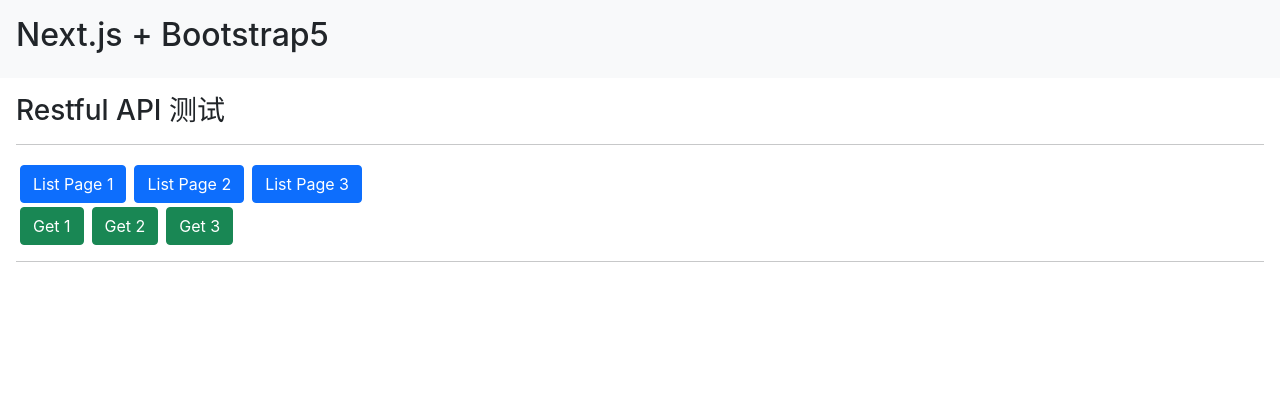
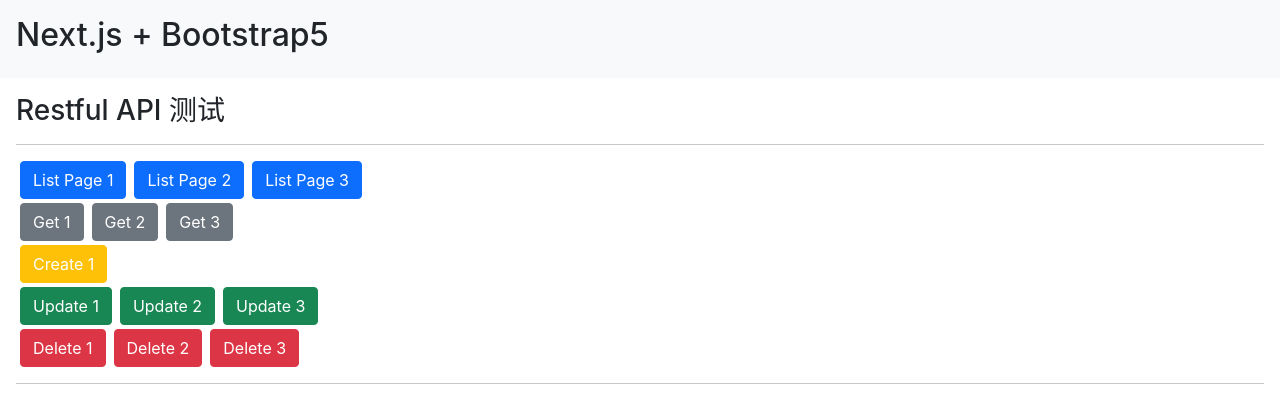
Before and after one commit to komavideo/nextbs5, a Next.js app: page / in a window 1280 px wide. Shown: the top 406 px of the page. Built offline with nearby package versions, Linux system fonts and the light colour scheme.

Commit message:
完成 Restful API 框架编码

```diff
--- a/components/News.js
+++ b/components/News.js
@@ -1,5 +1,9 @@
 import { React, useState } from "react";
 import { Button } from 'react-bootstrap'
+
+const headers = {
+    'Content-Type': 'application/json',
+}
 
 const News = () => {
     const [message, setMessage] = useState('')
@@ -7,9 +11,7 @@
     const btn_listNews_click = async (pageNumber) => {
         const res = await fetch('/api/news?p=' + pageNumber, {
             method: 'GET',
-            headers: {
-                'Content-Type': 'application/json',
-            },
+            headers,
         })
         const data = await res.json();
         setMessage(JSON.stringify(data, {}, 4))
@@ -18,27 +20,73 @@
     const btn_getNews_click = async (id) => {
         const res = await fetch('/api/news/' + id, {
             method: 'GET',
-            headers: {
-                'Content-Type': 'application/json',
-            },
+            headers,
         })
         const data = await res.json();
         setMessage(JSON.stringify(data, {}, 4))
     }
+
+    const btn_createNews_click = async () => {
+        const res = await fetch('/api/news', {
+            method: 'POST',
+            headers,
+            body: JSON.stringify({
+                title: '一条最新新闻'
+            })
+        })
+        const data = await res.json();
+        setMessage(JSON.stringify(data, {}, 4))
+    }
+
+    const btn_updateNews_click = async (id) => {
+        const res = await fetch('/api/news/' + id, {
+            method: 'PUT',
+            headers,
+            body: JSON.stringify({
+                title: `最新新闻${id} (更新后)`
+            })
+        })
+        const data = await res.json();
+        setMessage(JSON.stringify(data, {}, 4))
+    }
+
+    const btn_deleteNews_click = async (id) => {
+        const res = await fetch('/api/news/' + id, {
+            method: 'DELETE',
+            headers,
+        })
+        const data = await res.json();
+        setMessage(JSON.stringify(data, {}, 4))
+    }
+
     return (
         <div>
             <h3>Restful API 测试</h3>
             <hr />
-            <div>
-                <Button variant='primary' onClick={() => btn_listNews_click(1)} className="m-1">List Page 1</Button>
-                <Button variant='primary' onClick={() => btn_listNews_click(2)} className="m-1">List Page 2</Button>
-                <Button variant='primary' onClick={() => btn_listNews_click(3)} className="m-1">List Page 3</Button>
+            <div className="my-1">
+                <Button variant='primary' onClick={() => btn_listNews_click(1)} className="mx-1">List Page 1</Button>
+                <Button variant='primary' onClick={() => btn_listNews_click(2)} className="mx-1">List Page 2</Button>
+                <Button variant='primary' onClick={() => btn_listNews_click(3)} className="mx-1">List Page 3</Button>
             </div>
-            <div>
-                <Button variant='success' onClick={() => btn_getNews_click(1)} className="mx-1">Get 1</Button>
-                <Button variant='success' onClick={() => btn_getNews_click(2)} className="mx-1">Get 2</Button>
-                <Button variant='success' onClick={() => btn_getNews_click(3)} className="mx-1">Get 3</Button>
+            <div className="my-1">
+                <Button variant='secondary' onClick={() => btn_getNews_click(1)} className="mx-1">Get 1</Button>
+                <Button variant='secondary' onClick={() => btn_getNews_click(2)} className="mx-1">Get 2</Button>
+                <Button variant='secondary' onClick={() => btn_getNews_click(3)} className="mx-1">Get 3</Button>
             </div>
+            <div className="my-1">
+                <Button variant='warning' onClick={() => btn_createNews_click()} className="mx-1 text-white">Create 1</Button>
+            </div>
+            <div className="my-1">
+                <Button variant='success' onClick={() => btn_updateNews_click(1)} className="mx-1">Update 1</Button>
+                <Button variant='success' onClick={() => btn_updateNews_click(2)} className="mx-1">Update 2</Button>
+                <Button variant='success' onClick={() => btn_updateNews_click(3)} className="mx-1">Update 3</Button>
+            </div>
+            <div className="my-1">
+                <Button variant='danger' onClick={() => btn_deleteNews_click(1)} className="mx-1">Delete 1</Button>
+                <Button variant='danger' onClick={() => btn_deleteNews_click(2)} className="mx-1">Delete 2</Button>
+                <Button variant='danger' onClick={() => btn_deleteNews_click(3)} className="mx-1">Delete 3</Button>
+            </div>
+
             <hr />
             <pre>
                 {message}
--- a/controllers/newsController.js
+++ b/controllers/newsController.js
@@ -3,6 +3,7 @@
         result: 'List Page ' + req.query.p,
         method: req.method,
         query: req.query,
+        url: req.url,
     })
 })
 
@@ -11,6 +12,7 @@
         result: 'Get ' + req.query.id,
         method: req.method,
         query: req.query,
+        url: req.url,
     })
 })
 
@@ -18,7 +20,8 @@
     return res.json({
         result: 'Create 1',
         method: req.method,
-        query: req.query,
+        url: req.url,
+        body: req.body,
     })
 })
 
@@ -27,6 +30,8 @@
         result: 'Update 1',
         method: req.method,
         query: req.query,
+        url: req.url,
+        body: req.body,
     })
 })
 
@@ -35,6 +40,7 @@
         result: 'Delete 1',
         method: req.method,
         query: req.query,
+        url: req.url,
     })
 })
 
--- a/pages/api/news/[id].js
+++ b/pages/api/news/[id].js
@@ -1,11 +1,10 @@
 import nc from 'next-connect';
 
-import { getNews, createNews, updateNews, deleteNews } from '../../../controllers/newsController'
+import { getNews, updateNews, deleteNews } from '../../../controllers/newsController'
 
 const handler = nc({});
 
 handler.get(getNews)
-handler.post(createNews)
 handler.put(updateNews)
 handler.delete(deleteNews)
 
--- a/pages/api/news/index.js
+++ b/pages/api/news/index.js
@@ -1,10 +1,10 @@
 import nc from 'next-connect';
 
-import { listNews } from '../../../controllers/newsController'
+import { listNews, createNews } from '../../../controllers/newsController'
 
 const handler = nc({});
 
-handler
-    .get(listNews)
+handler.get(listNews)
+handler.post(createNews)
 
 export default handler;
```
Also changed, not shown: 1 other file (tests, documents, lock files or other folders).
